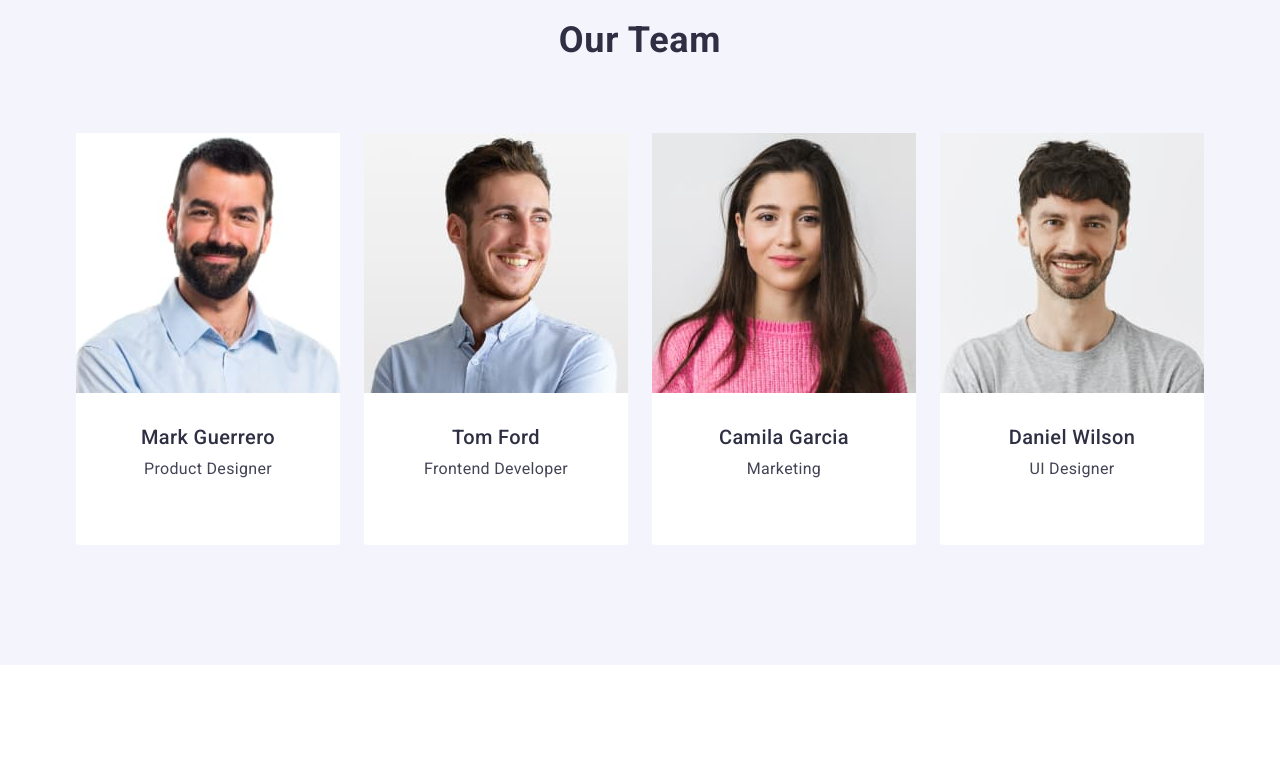
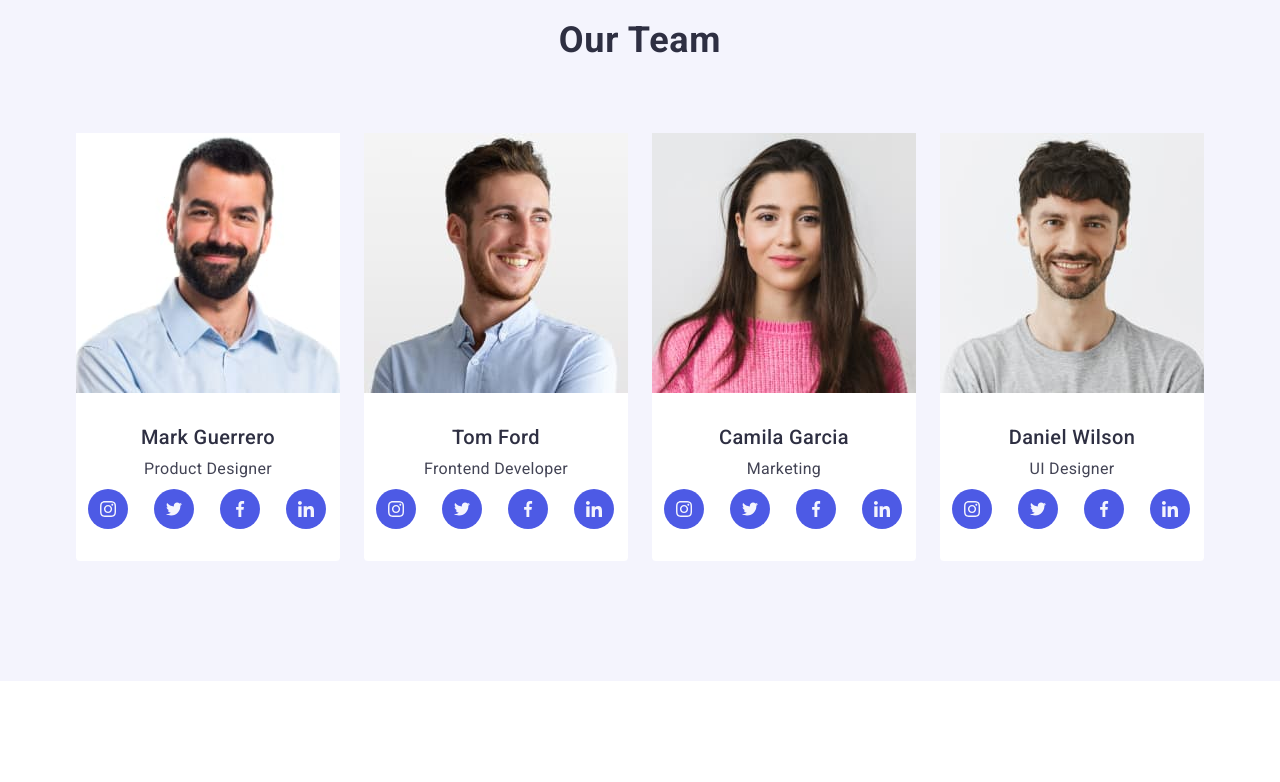
Before and after one commit to Shoni182/goit-markup-hw-04, a plain HTML site: page index.html in a window 1280 px wide. Shown: the part 1240-2022 px from the top of the page. Drawn offline with nearby package versions, Linux system fonts and the light colour scheme; files whose address does not match are found by name.

Commit message:
update team card section

```diff
--- a/css/styles.css
+++ b/css/styles.css
@@ -423,10 +423,6 @@ address {
 .team-card {
   background-color: var(--white);
   width: calc((100% - 72px) / 4);
-  padding-bottom: 32px;
-  /*  max-width: 264px; */
-  /* height: 380px; */
-  /* flex: content; */
   border-radius: 0px 0px 4px 4px;
 }
 
@@ -452,7 +448,38 @@ address {
   line-height: 1.5;
   letter-spacing: 0.02em;
   text-align: center;
+  margin-bottom: 8px;
 }
+
+.icon {
+  background-color: var(--iris);
+  height: 40px;
+  width: 40px;
+  border-radius: 50%;
+  transition: background-color 150ms ease-out;
+  display: flex;
+  justify-content: center;
+  align-items: center;
+}
+
+.icon:hover {
+  background-color: var(--green);
+}
+
+.soc-link-icon-list {
+  display: flex;
+  justify-content: center;
+  flex-wrap: wrap;
+  gap: 24px;
+
+}
+
+.soc-icon-item {
+  flex-basis: calc((100% - 4 * 24px)/4);
+}
+
+
+
 
 /*
          Section 4 - Portfolio
@@ -550,4 +577,5 @@ address {
 
 .icon-soc {
   fill: var(--cloud);
+
 }
--- a/index.html
+++ b/index.html
@@ -131,6 +131,36 @@
             <div class="team-card-item">
               <h3 class="team-card-name">Mark Guerrero</h3>
               <p class="team-card-role">Product Designer</p>
+              <ul class="soc-link-icon-list">
+                <li class="soc-icon-item">
+                  <a href="" class="icon">
+                    <svg class="icon-soc" width="16" height="16">
+                      <use href="./images/img-icon/icons.svg#icon-instagram"></use>
+                    </svg>
+                  </a>
+                </li>
+                <li class="soc-icon-item">
+                  <a href="" class="icon">
+                    <svg class="icon-soc" width="16" height="16">
+                      <use href="./images/img-icon/icons.svg#icon-twitter"></use>
+                    </svg>
+                  </a>
+                </li>
+                <li class="soc-icon-item">
+                  <a href="" class="icon">
+                    <svg class="icon-soc" width="16" height="16">
+                      <use href="./images/img-icon/icons.svg#icon-facebook"></use>
+                    </svg>
+                  </a>
+                </li>
+                <li class="soc-icon-item">
+                  <a href="" class="icon">
+                    <svg class="icon-soc" width="16" height="16">
+                      <use href="./images/img-icon/icons.svg#icon-linkedin"></use>
+                    </svg>
+                  </a>
+                </li>
+              </ul>
             </div>
           </li>
           <li class="team-card">
@@ -138,6 +168,36 @@
             <div class="team-card-item">
               <h3 class="team-card-name">Tom Ford</h3>
               <p class="team-card-role">Frontend Developer</p>
+              <ul class="soc-link-icon-list">
+                <li class="soc-icon-item">
+                  <a href="" class="icon">
+                    <svg class="icon-soc" width="16" height="16">
+                      <use href="./images/img-icon/icons.svg#icon-instagram"></use>
+                    </svg>
+                  </a>
+                </li>
+                <li class="soc-icon-item">
+                  <a href="" class="icon">
+                    <svg class="icon-soc" width="16" height="16">
+                      <use href="./images/img-icon/icons.svg#icon-twitter"></use>
+                    </svg>
+                  </a>
+                </li>
+                <li class="soc-icon-item">
+                  <a href="" class="icon">
+                    <svg class="icon-soc" width="16" height="16">
+                      <use href="./images/img-icon/icons.svg#icon-facebook"></use>
+                    </svg>
+                  </a>
+                </li>
+                <li class="soc-icon-item">
+                  <a href="" class="icon">
+                    <svg class="icon-soc" width="16" height="16">
+                      <use href="./images/img-icon/icons.svg#icon-linkedin"></use>
+                    </svg>
+                  </a>
+                </li>
+              </ul>
             </div>
           </li>
           <li class="team-card">
@@ -145,6 +205,36 @@
             <div class="team-card-item">
               <h3 class="team-card-name">Camila Garcia</h3>
               <p class="team-card-role">Marketing</p>
+              <ul class="soc-link-icon-list">
+                <li class="soc-icon-item">
+                  <a href="" class="icon">
+                    <svg class="icon-soc" width="16" height="16">
+                      <use href="./images/img-icon/icons.svg#icon-instagram"></use>
+                    </svg>
+                  </a>
+                </li>
+                <li class="soc-icon-item">
+                  <a href="" class="icon">
+                    <svg class="icon-soc" width="16" height="16">
+                      <use href="./images/img-icon/icons.svg#icon-twitter"></use>
+                    </svg>
+                  </a>
+                </li>
+                <li class="soc-icon-item">
+                  <a href="" class="icon">
+                    <svg class="icon-soc" width="16" height="16">
+                      <use href="./images/img-icon/icons.svg#icon-facebook"></use>
+                    </svg>
+                  </a>
+                </li>
+                <li class="soc-icon-item">
+                  <a href="" class="icon">
+                    <svg class="icon-soc" width="16" height="16">
+                      <use href="./images/img-icon/icons.svg#icon-linkedin"></use>
+                    </svg>
+                  </a>
+                </li>
+              </ul>
             </div>
           </li>
           <li class="team-card">
@@ -152,6 +242,36 @@
             <div class="team-card-item">
               <h3 class="team-card-name">Daniel Wilson</h3>
               <p class="team-card-role">UI Designer</p>
+              <ul class="soc-link-icon-list">
+                <li class="soc-icon-item">
+                  <a href="" class="icon">
+                    <svg class="icon-soc" width="16" height="16">
+                      <use href="./images/img-icon/icons.svg#icon-instagram"></use>
+                    </svg>
+                  </a>
+                </li>
+                <li class="soc-icon-item">
+                  <a href="" class="icon">
+                    <svg class="icon-soc" width="16" height="16">
+                      <use href="./images/img-icon/icons.svg#icon-twitter"></use>
+                    </svg>
+                  </a>
+                </li>
+                <li class="soc-icon-item">
+                  <a href="" class="icon">
+                    <svg class="icon-soc" width="16" height="16">
+                      <use href="./images/img-icon/icons.svg#icon-facebook"></use>
+                    </svg>
+                  </a>
+                </li>
+                <li class="soc-icon-item">
+                  <a href="" class="icon">
+                    <svg class="icon-soc" width="16" height="16">
+                      <use href="./images/img-icon/icons.svg#icon-linkedin"></use>
+                    </svg>
+                  </a>
+                </li>
+              </ul>
             </div>
           </li>
         </ul>
@@ -239,14 +359,16 @@
 =============================-->
 
 <svg class="icon-soc" width="16" height="16">
+  <use href="./images/img-icon/icons.svg#icon-instagram"></use>
+</svg>
+
+<svg class="icon-soc" width="16" height="16">
+  <use href="./images/img-icon/icons.svg#icon-twitter"></use>
+</svg>
+<svg class="icon-soc" width="16" height="16">
   <use href="./images/img-icon/icons.svg#icon-facebook"></use>
 </svg>
-<svg class="icon-soc" width="16" height="16">
-  <use href="./images/img-icon/icons.svg#icon-instagram"></use>
-</svg>
+
 <svg class="icon-soc" width="16" height="16">
   <use href="./images/img-icon/icons.svg#icon-linkedin"></use>
 </svg>
-<svg class="icon-soc" width="16" height="16">
-  <use href="./images/img-icon/icons.svg#icon-twitter"></use>
-</svg>
```
